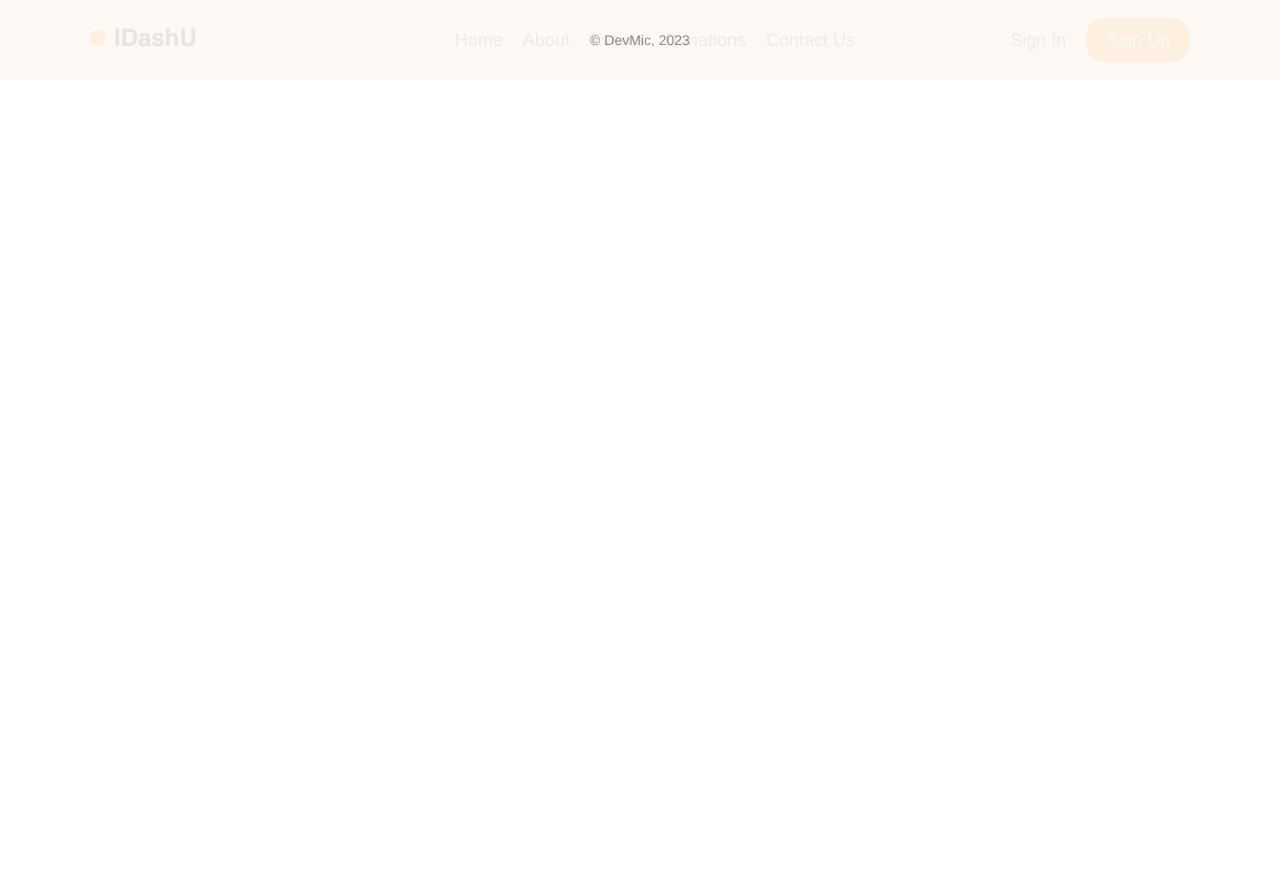
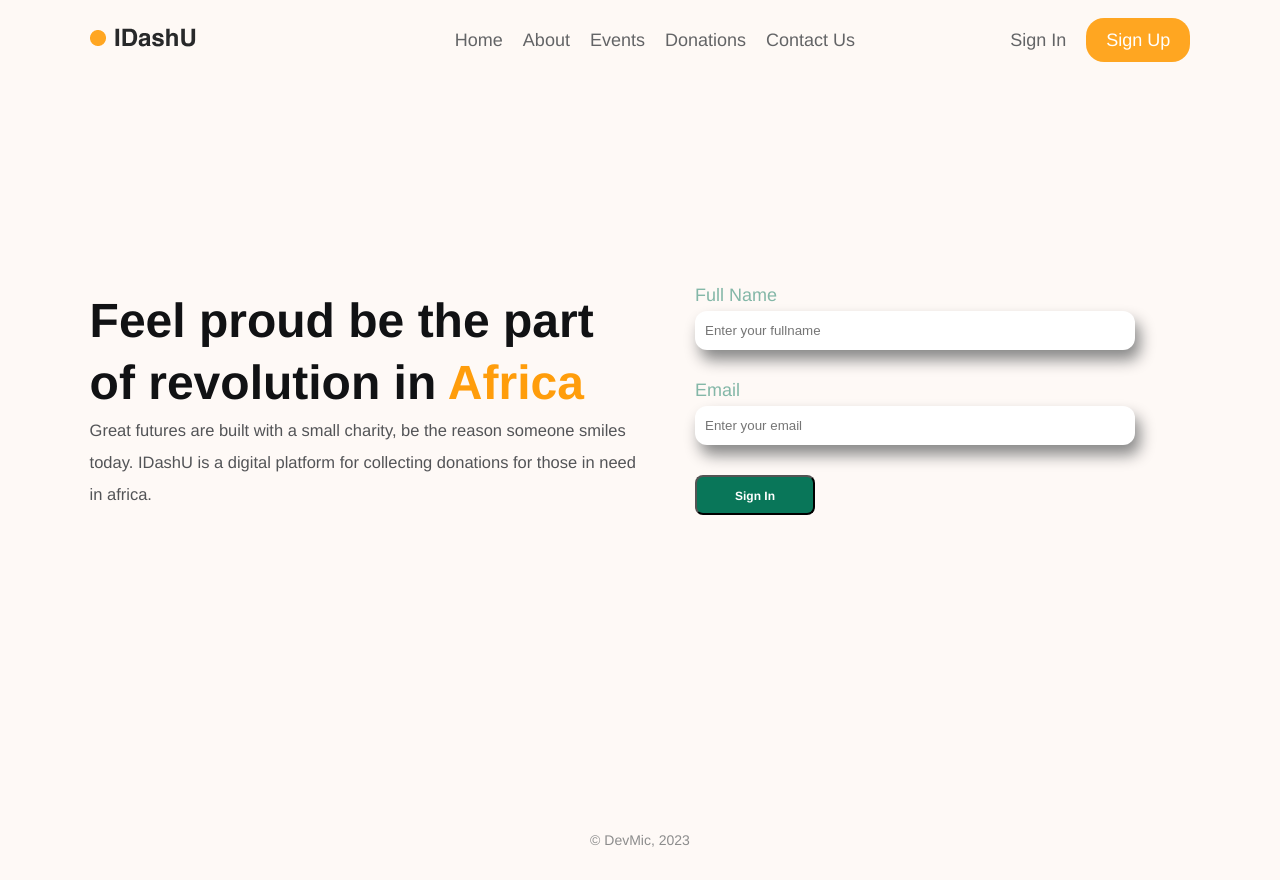
Before and after one commit to Zion-El/IDashU, a React (Create React App) app: page /signIn in a window 1280 px wide. Before the commit the page ends 800 px from the top, so only its background shows below. Built offline with nearby package versions, Linux system fonts and the light colour scheme.

Commit message:
signin fixed

```diff
--- a/src/App.js
+++ b/src/App.js
@@ -9,6 +9,7 @@ import Donate from './components/Donate';
 import SignUpForm from './components/sign pages/SignUp';
 import Donations from './components/Donations';
 import Footer from './components/globals/header/footer';
+import SignIn from './components/sign pages/SignIn'
 // import CookieConsent from "react-cookie-consent";
 
 
@@ -24,6 +25,7 @@ function App() {
         <Route path='/donate' element={<Donate/>}/>
         <Route path='/signup' element={<SignUpForm/>}/>
         <Route path='/donation' element={<Donations/>}/>
+        <Route path='/signIn' element={<SignIn/>}/>
       </Routes>
       <Footer/>
       {/* <CookieConsent debug={true}>This site uses cookies.</CookieConsent> */}
--- a/src/components/Events.jsx
+++ b/src/components/Events.jsx
@@ -3,7 +3,7 @@ import Globe from './globe/globe'
 
 const Events = () => {
   return (
-    <div>
+    <div className='events'>
         <Globe/>
     </div>
   )
--- a/src/components/contact/Contact.jsx
+++ b/src/components/contact/Contact.jsx
@@ -23,7 +23,7 @@ const Contact = () => {
         }
 
   return (
-    <div className='contact container'>
+    <div className='cont contact container'>
         <div className="banner">
             <div className='hero-title'>
                 <h2>Feel proud be the part of revolution in <span>Africa</span></h2>
@@ -47,7 +47,7 @@ const Contact = () => {
                     <textarea name="" id="" value={message} onChange={e => setMessage(e.target.value)} cols="10" rows="10"></textarea>
                 </div>
                 <div>
-                    <input className='donateBtn' type="submit" value='Submit'/>
+                    <input className='donateBtn' type="submit" value='Sign Up'/>
                 </div>
             </form>
         </div>
--- a/src/components/contact/contact.css
+++ b/src/components/contact/contact.css
@@ -86,6 +86,13 @@ textarea{
     .contact{
         flex-direction: column;
         padding: 0 5%;
+        height: 45rem;
+    }
+    .cont.contact{
+        height: 60rem;
+    }
+    .signIN.contact{
+        height: 34rem;
     }
     .banner{
         padding: 10%;
--- a/src/components/globals/header/Header.jsx
+++ b/src/components/globals/header/Header.jsx
@@ -66,8 +66,8 @@ const Header = () => {
                     ))}
                     <li>
                     <div className="navBtn aux-navBtn">
-                      <Link className='linkBtn' to='/signin'>Sign In</Link>
-                      <Link className='linkBtn' to='/signup'>Sign Up</Link>
+                      <Link onClick={toggleVisibility} className='linkBtn' to='/signin'>Sign In</Link>
+                      <Link onClick={toggleVisibility} className='linkBtn' to='/signup'>Sign Up</Link>
                   </div>
                     </li>
                 </ul>
--- /dev/null
+++ b/src/components/sign pages/SignIn.jsx
@@ -0,0 +1,50 @@
+import React, { useState } from 'react'
+
+const SignIn = () => {
+  const [fullname, setName] = useState('');
+  const [email, setEmail] = useState('');
+
+  const handleSubmit = (event) => {
+    event.preventDefault();
+    const formData = { fullname, email};
+    fetch('/api/contact', {
+      method: 'POST',
+      headers: { 'Content-Type': 'application/json' },
+      body: JSON.stringify(formData)
+    })
+    .then(response => response.json())
+    .then(data => console.log(data))
+    .catch(error => console.log(error));
+  }
+
+return (
+<div className='signIN contact container'>
+  <div className="banner">
+      <div className='hero-title'>
+          <h2>Feel proud be the part of revolution in <span>Africa</span></h2>
+      </div>
+      <div className="hero-desc">
+          <p>Great futures are built with a small charity, be the reason someone smiles today. IDashU is a digital platform for collecting donations for those in need in africa.</p>
+      </div>
+  </div>
+  <div className="form">
+      <form action="" onSubmit={handleSubmit}>
+          <div className='contact-info'>
+              <label>Full Name</label>
+              <input type="text" value={fullname} onChange={e =>setName(e.target.value)} placeholder='Enter your fullname' />
+          </div>
+          <div className='contact-info'>
+              <label>Email</label>
+              <input type="email" value={email} onChange={e => setEmail(e.target.value)} placeholder='Enter your email' />
+          </div>
+          <div>
+              <input className='donateBtn' type="submit" value='Sign In'/>
+          </div>
+      </form>
+  </div>
+
+</div>
+)
+}
+
+export default SignIn
--- a/src/index.css
+++ b/src/index.css
@@ -373,7 +373,9 @@ span{
   line-height: 16px;
   text-align: center;
 }
-
+.events{
+  height: 34rem;
+}
 
 
 }
```
